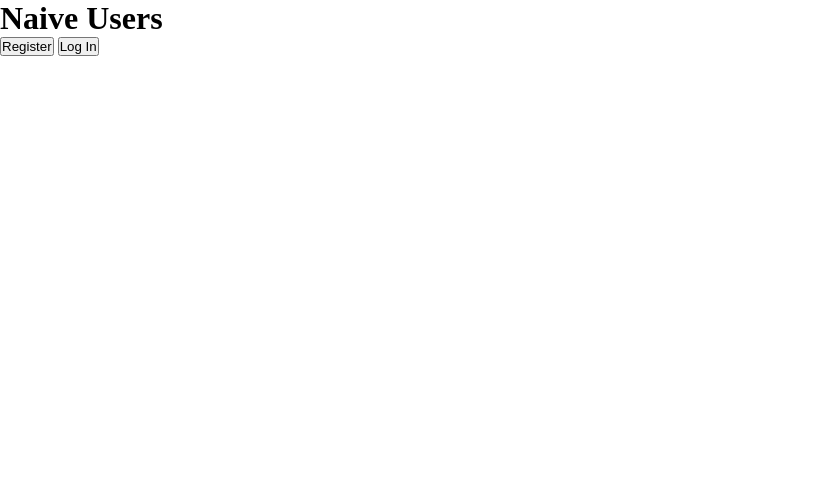
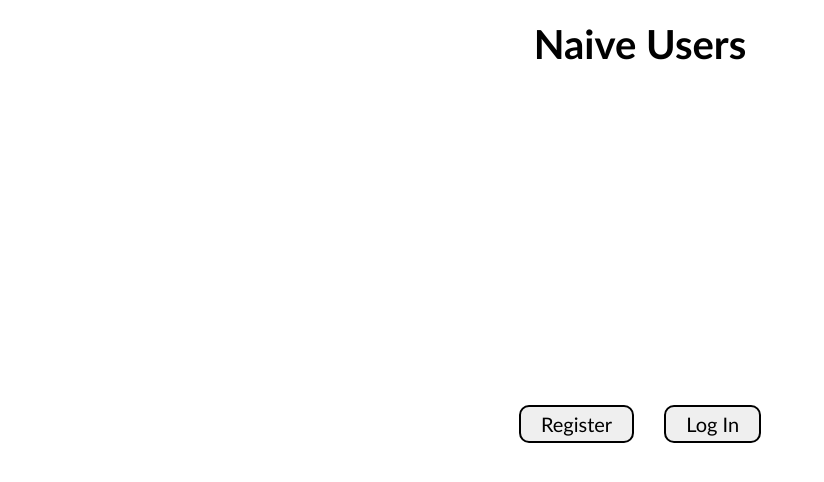
Before and after one commit to UniBreakfast/tors-nwsws, a website: page public/index.html in a window 1280 px wide. Shown: the whole page, without its empty margins (0-824 px from the left). Drawn offline with Linux system fonts and the light colour scheme.

Commit message:
common.css

```diff
--- a/public/common.css
+++ b/public/common.css
@@ -1,7 +1,51 @@
+:root {
+  --normal-color: black;
+}
+
 * {
   box-sizing: border-box;
   padding: 0;
   margin: 0;
-  list-style: none;
+}
 
+body, input, button {
+  font: 20px Trebuchet MS, Helvetica, sans-serif;
+  color: var(--normal-color);
 }
+
+body {
+  padding: 20px;
+  height: 100vh;
+}
+
+button {
+  border: 2px solid var(--normal-color);
+  padding: 5px 20px;
+  border-radius: 10px;
+  outline: none;
+}
+
+main {
+  max-width: 900px;
+  margin: auto;
+  display: flex;
+  flex-flow: column;
+  height: 100%;
+}
+
+main>header>h1 {
+  text-align: center;
+}
+
+main>section {
+  flex-grow: 1;
+  display: flex;
+  justify-content: center;
+  align-items: center;
+}
+
+buttons {
+  display: flex;
+  align-items: center;
+  gap: 30px;
+}
--- a/public/index.html
+++ b/public/index.html
@@ -20,10 +20,10 @@
     </header>
 
     <section>
-      <div>
-        <button data-href="register.html" data-direction="left">Register</button>
-        <button data-href="login.html" data-direction="right">Log In</button>
-      </div>
+      <buttons>
+        <button data-href="register.html" data-side="left">Register</button>
+        <button data-href="login.html" data-side="right">Log In</button>
+      </buttons>
     </section>
   </main>
 </body>
```
Also changed, not shown: public/favicon.ico (added).
